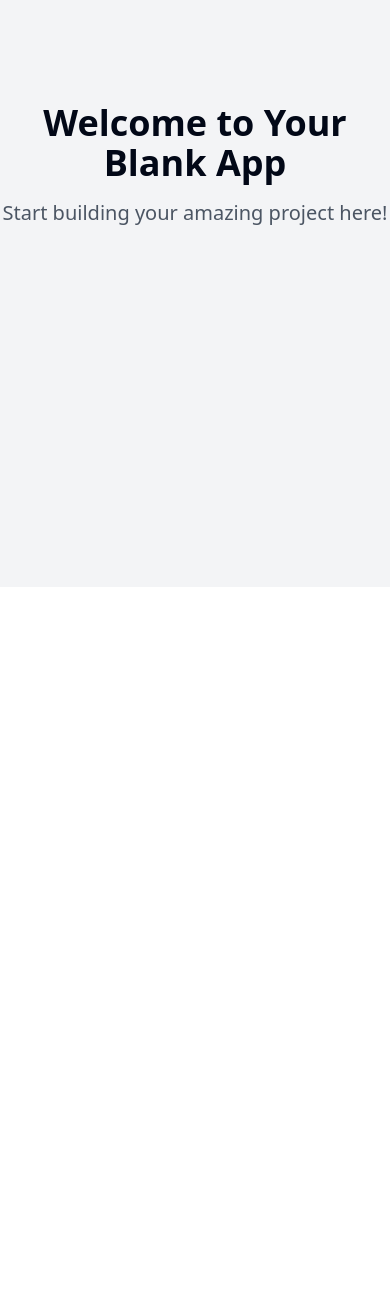
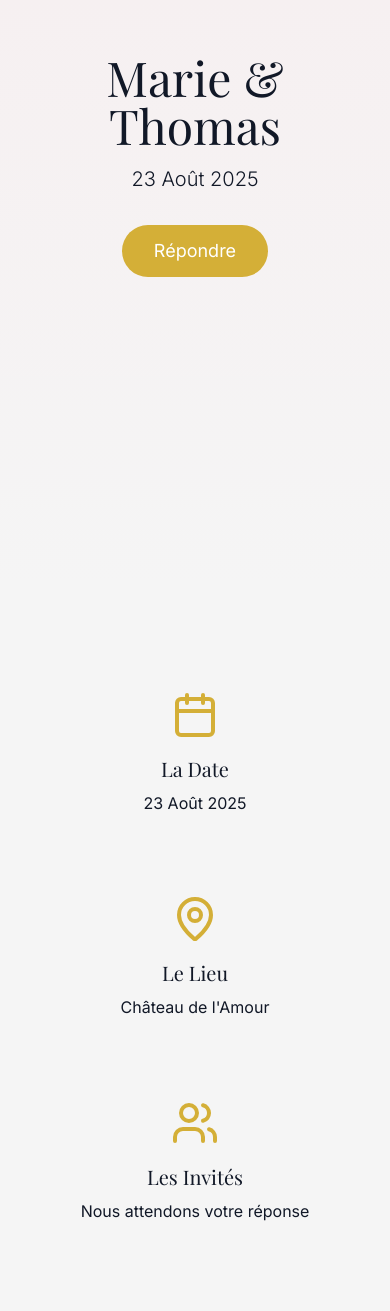
Before and after one commit to NaiySliogan/notre-histoire-d-amour, a React (Vite) app: page / in a window 390 px wide. Shown: the part 257-1568 px from the top of the page. Before the commit the page ends 844 px from the top, so only its background shows below. Built offline with nearby package versions, Linux system fonts and the light colour scheme.

Commit message:
Add wedding website
This commit adds a basic structure for a wedding website, including a presentation section with placeholder images and a form to gather RSVP information.  Further design and content will be added in subsequent commits.

```diff
--- a/index.html
+++ b/index.html
@@ -1,17 +1,17 @@
+
 <!DOCTYPE html>
-<html lang="en">
+<html lang="fr">
   <head>
     <meta charset="UTF-8" />
+    <link rel="preconnect" href="https://fonts.googleapis.com">
+    <link rel="preconnect" href="https://fonts.gstatic.com" crossorigin>
+    <link href="https://fonts.googleapis.com/css2?family=Playfair+Display:wght@400;500;600;700&family=Inter:wght@300;400;500&display=swap" rel="stylesheet">
     <meta name="viewport" content="width=device-width, initial-scale=1.0" />
-    <title>love-story-website</title>
-    <meta name="description" content="Lovable Generated Project" />
-    <meta name="author" content="Lovable" />
-    <meta property="og:image" content="/og-image.png" />
+    <title>Notre Mariage - 23 Août 2025</title>
+    <meta name="description" content="Célébrez notre union le 23 Août 2025" />
   </head>
-
   <body>
     <div id="root"></div>
-    <script src="https://cdn.gpteng.co/gptengineer.js" type="module"></script>
     <script type="module" src="/src/main.tsx"></script>
   </body>
 </html>
--- a/package.json
+++ b/package.json
@@ -45,6 +45,7 @@
     "cmdk": "^1.0.0",
     "date-fns": "^3.6.0",
     "embla-carousel-react": "^8.3.0",
+    "framer-motion": "^12.4.2",
     "input-otp": "^1.2.4",
     "lucide-react": "^0.462.0",
     "next-themes": "^0.3.0",
--- a/src/index.css
+++ b/src/index.css
@@ -1,101 +1,18 @@
+
 @tailwind base;
 @tailwind components;
 @tailwind utilities;
 
 @layer base {
-  :root {
-    --background: 0 0% 100%;
-    --foreground: 222.2 84% 4.9%;
-
-    --card: 0 0% 100%;
-    --card-foreground: 222.2 84% 4.9%;
-
-    --popover: 0 0% 100%;
-    --popover-foreground: 222.2 84% 4.9%;
-
-    --primary: 222.2 47.4% 11.2%;
-    --primary-foreground: 210 40% 98%;
-
-    --secondary: 210 40% 96.1%;
-    --secondary-foreground: 222.2 47.4% 11.2%;
-
-    --muted: 210 40% 96.1%;
-    --muted-foreground: 215.4 16.3% 46.9%;
-
-    --accent: 210 40% 96.1%;
-    --accent-foreground: 222.2 47.4% 11.2%;
-
-    --destructive: 0 84.2% 60.2%;
-    --destructive-foreground: 210 40% 98%;
-
-    --border: 214.3 31.8% 91.4%;
-    --input: 214.3 31.8% 91.4%;
-    --ring: 222.2 84% 4.9%;
-
-    --radius: 0.5rem;
-
-    --sidebar-background: 0 0% 98%;
-
-    --sidebar-foreground: 240 5.3% 26.1%;
-
-    --sidebar-primary: 240 5.9% 10%;
-
-    --sidebar-primary-foreground: 0 0% 98%;
-
-    --sidebar-accent: 240 4.8% 95.9%;
-
-    --sidebar-accent-foreground: 240 5.9% 10%;
-
-    --sidebar-border: 220 13% 91%;
-
-    --sidebar-ring: 217.2 91.2% 59.8%;
+  body {
+    @apply bg-wedding-beige text-gray-900 font-sans;
   }
 
-  .dark {
-    --background: 222.2 84% 4.9%;
-    --foreground: 210 40% 98%;
-
-    --card: 222.2 84% 4.9%;
-    --card-foreground: 210 40% 98%;
-
-    --popover: 222.2 84% 4.9%;
-    --popover-foreground: 210 40% 98%;
-
-    --primary: 210 40% 98%;
-    --primary-foreground: 222.2 47.4% 11.2%;
-
-    --secondary: 217.2 32.6% 17.5%;
-    --secondary-foreground: 210 40% 98%;
-
-    --muted: 217.2 32.6% 17.5%;
-    --muted-foreground: 215 20.2% 65.1%;
-
-    --accent: 217.2 32.6% 17.5%;
-    --accent-foreground: 210 40% 98%;
-
-    --destructive: 0 62.8% 30.6%;
-    --destructive-foreground: 210 40% 98%;
-
-    --border: 217.2 32.6% 17.5%;
-    --input: 217.2 32.6% 17.5%;
-    --ring: 212.7 26.8% 83.9%;
-    --sidebar-background: 240 5.9% 10%;
-    --sidebar-foreground: 240 4.8% 95.9%;
-    --sidebar-primary: 224.3 76.3% 48%;
-    --sidebar-primary-foreground: 0 0% 100%;
-    --sidebar-accent: 240 3.7% 15.9%;
-    --sidebar-accent-foreground: 240 4.8% 95.9%;
-    --sidebar-border: 240 3.7% 15.9%;
-    --sidebar-ring: 217.2 91.2% 59.8%;
+  h1, h2, h3, h4, h5, h6 {
+    @apply font-playfair;
   }
 }
 
-@layer base {
-  * {
-    @apply border-border;
-  }
-
-  body {
-    @apply bg-background text-foreground;
-  }
+.smooth-scroll {
+  scroll-behavior: smooth;
 }
--- a/src/pages/Index.tsx
+++ b/src/pages/Index.tsx
@@ -1,12 +1,179 @@
-// Update this page (the content is just a fallback if you fail to update the page)
+
+import { useState } from "react";
+import { motion } from "framer-motion";
+import { Heart, Calendar, MapPin, Users } from "lucide-react";
 
 const Index = () => {
+  const [formOpen, setFormOpen] = useState(false);
+
   return (
-    <div className="min-h-screen flex items-center justify-center bg-gray-100">
-      <div className="text-center">
-        <h1 className="text-4xl font-bold mb-4">Welcome to Your Blank App</h1>
-        <p className="text-xl text-gray-600">Start building your amazing project here!</p>
-      </div>
+    <div className="min-h-screen bg-wedding-beige">
+      {/* Hero Section */}
+      <section className="min-h-screen flex flex-col items-center justify-center relative p-4 bg-gradient-to-b from-wedding-rose/20 to-transparent">
+        <motion.div
+          initial={{ opacity: 0, y: 20 }}
+          animate={{ opacity: 1, y: 0 }}
+          transition={{ duration: 0.8 }}
+          className="text-center"
+        >
+          <h1 className="font-playfair text-5xl md:text-7xl mb-4">Marie & Thomas</h1>
+          <p className="text-xl md:text-2xl mb-8 font-light">23 Août 2025</p>
+          <button
+            onClick={() => setFormOpen(true)}
+            className="bg-wedding-gold text-white px-8 py-3 rounded-full text-lg transition-transform hover:scale-105 focus:outline-none focus:ring-2 focus:ring-wedding-gold focus:ring-opacity-50"
+          >
+            Répondre
+          </button>
+        </motion.div>
+      </section>
+
+      {/* Details Section */}
+      <section className="py-20 px-4">
+        <div className="max-w-6xl mx-auto grid grid-cols-1 md:grid-cols-3 gap-8">
+          <motion.div
+            initial={{ opacity: 0, y: 20 }}
+            whileInView={{ opacity: 1, y: 0 }}
+            transition={{ duration: 0.5 }}
+            className="text-center p-6"
+          >
+            <Calendar className="w-12 h-12 mx-auto mb-4 text-wedding-gold" />
+            <h3 className="font-playfair text-xl mb-2">La Date</h3>
+            <p>23 Août 2025</p>
+          </motion.div>
+          <motion.div
+            initial={{ opacity: 0, y: 20 }}
+            whileInView={{ opacity: 1, y: 0 }}
+            transition={{ duration: 0.5, delay: 0.2 }}
+            className="text-center p-6"
+          >
+            <MapPin className="w-12 h-12 mx-auto mb-4 text-wedding-gold" />
+            <h3 className="font-playfair text-xl mb-2">Le Lieu</h3>
+            <p>Château de l'Amour</p>
+          </motion.div>
+          <motion.div
+            initial={{ opacity: 0, y: 20 }}
+            whileInView={{ opacity: 1, y: 0 }}
+            transition={{ duration: 0.5, delay: 0.4 }}
+            className="text-center p-6"
+          >
+            <Users className="w-12 h-12 mx-auto mb-4 text-wedding-gold" />
+            <h3 className="font-playfair text-xl mb-2">Les Invités</h3>
+            <p>Nous attendons votre réponse</p>
+          </motion.div>
+        </div>
+      </section>
+
+      {/* Notre Histoire Section */}
+      <section className="py-20 px-4 bg-white">
+        <div className="max-w-4xl mx-auto">
+          <motion.h2
+            initial={{ opacity: 0 }}
+            whileInView={{ opacity: 1 }}
+            className="font-playfair text-4xl md:text-5xl text-center mb-16"
+          >
+            Notre Histoire
+          </motion.h2>
+          <div className="space-y-16">
+            <motion.div
+              initial={{ opacity: 0, x: -50 }}
+              whileInView={{ opacity: 1, x: 0 }}
+              transition={{ duration: 0.6 }}
+              className="flex flex-col md:flex-row items-center gap-8"
+            >
+              <div className="w-full md:w-1/2">
+                <img
+                  src="https://images.unsplash.com/photo-1501854140801-50d01698950b"
+                  alt="Notre rencontre"
+                  className="rounded-lg shadow-lg w-full h-[300px] object-cover"
+                />
+              </div>
+              <div className="w-full md:w-1/2">
+                <h3 className="font-playfair text-2xl mb-4">Notre Rencontre</h3>
+                <p className="text-gray-600 leading-relaxed">
+                  C'était un jour comme les autres, jusqu'à ce que nos chemins se croisent...
+                </p>
+              </div>
+            </motion.div>
+
+            <motion.div
+              initial={{ opacity: 0, x: 50 }}
+              whileInView={{ opacity: 1, x: 0 }}
+              transition={{ duration: 0.6 }}
+              className="flex flex-col md:flex-row-reverse items-center gap-8"
+            >
+              <div className="w-full md:w-1/2">
+                <img
+                  src="https://images.unsplash.com/photo-1485827404703-89b55fcc595e"
+                  alt="La demande"
+                  className="rounded-lg shadow-lg w-full h-[300px] object-cover"
+                />
+              </div>
+              <div className="w-full md:w-1/2">
+                <h3 className="font-playfair text-2xl mb-4">La Demande</h3>
+                <p className="text-gray-600 leading-relaxed">
+                  Un moment magique que nous n'oublierons jamais...
+                </p>
+              </div>
+            </motion.div>
+          </div>
+        </div>
+      </section>
+
+      {/* RSVP Form Modal */}
+      {formOpen && (
+        <div className="fixed inset-0 bg-black bg-opacity-50 flex items-center justify-center p-4 z-50">
+          <motion.div
+            initial={{ opacity: 0, scale: 0.95 }}
+            animate={{ opacity: 1, scale: 1 }}
+            className="bg-white rounded-lg p-8 max-w-md w-full relative"
+          >
+            <button
+              onClick={() => setFormOpen(false)}
+              className="absolute top-4 right-4 text-gray-500 hover:text-gray-700"
+            >
+              ×
+            </button>
+            <h3 className="font-playfair text-2xl mb-6 text-center">Votre Réponse</h3>
+            <form className="space-y-6">
+              <div>
+                <label className="block text-sm font-medium text-gray-700 mb-2">
+                  Votre nom
+                </label>
+                <input
+                  type="text"
+                  className="w-full px-4 py-2 border rounded-md focus:ring-2 focus:ring-wedding-gold focus:border-transparent"
+                />
+              </div>
+              <div>
+                <label className="block text-sm font-medium text-gray-700 mb-2">
+                  Nombre de personnes
+                </label>
+                <input
+                  type="number"
+                  min="1"
+                  className="w-full px-4 py-2 border rounded-md focus:ring-2 focus:ring-wedding-gold focus:border-transparent"
+                />
+              </div>
+              <div>
+                <label className="block text-sm font-medium text-gray-700 mb-2">
+                  Besoin d'hébergement ?
+                </label>
+                <select className="w-full px-4 py-2 border rounded-md focus:ring-2 focus:ring-wedding-gold focus:border-transparent">
+                  <option value="">Sélectionnez une option</option>
+                  <option value="oui">Oui</option>
+                  <option value="non">Non</option>
+                </select>
+              </div>
+              <button
+                type="submit"
+                className="w-full bg-wedding-gold text-white py-3 rounded-md hover:bg-opacity-90 transition-colors"
+              >
+                Envoyer
+              </button>
+            </form>
+          </motion.div>
+        </div>
+      )}
     </div>
   );
 };
```
Also changed, not shown: tailwind.config.ts (+41 -54 lines), 1 other file (tests, documents, lock files or other folders).
